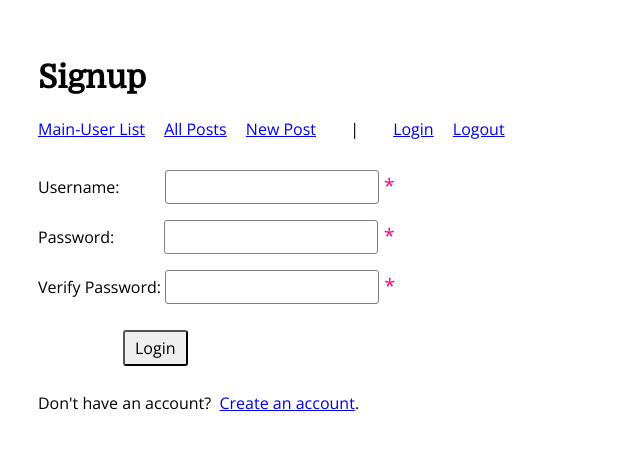
After one commit to spchaplin/blogz, a Flask app: page /signup in a window 1280 px wide. The commit adds this page. Shown: the top 450 px of the page, without its empty margins (0-640 px from the left). Run offline with Flask 2, Linux system fonts and the light colour scheme.

Commit message:
user registration working and saves to db

```diff
--- a/main.py
+++ b/main.py
@@ -1,4 +1,4 @@
-from flask import Flask, request, redirect, render_template
+from flask import Flask, request, redirect, render_template, session, flash
 from flask_sqlalchemy import SQLAlchemy
 
 app = Flask(__name__)
@@ -6,6 +6,9 @@ app.config['DEBUG'] = True
 app.config['SQLALCHEMY_DATABASE_URI'] = 'mysql+pymysql://blogz:@localhost:3306/blogz'
 app.config['SQLALCHEMY_ECHO'] = True
 db = SQLAlchemy(app)
+app.secret_key = 'd+(yL5}5t|^|J69!k2.Q'
+
+### classes - db table and column setup
 
 class Blog(db.Model):
 
@@ -22,13 +25,182 @@ class Blog(db.Model):
 class User(db.Model):
 
     id = db.Column(db.Integer, primary_key=True)
-    email = db.Column(db.String(120), unique=True)
+    username = db.Column(db.String(120), unique=True)
     password = db.Column(db.String(120))
     blogs = db.relationship('Blog', backref='owner')
 
-    def __init__(self, email, password):
-        self.email = email
+    def __init__(self, username, password):
+        self.username = username
         self.password = password
+
+### routes
+
+# login page - get request - initial form render or rerender on error
+@app.route("/login")
+def login():
+    page_title = "Login"
+    username = request.args.get("username")
+    username_format_error = request.args.get("username_format_error")
+    pw1_format_error = request.args.get("pw1_format_error")
+
+    if not username:
+        # prevents "None" from displaying for null value
+        username = ""
+
+    if not username_format_error:
+        username_format_error = ""
+    else:
+        # if error with username, reset the field
+        username = ""
+
+    if not pw1_format_error:
+        pw1_format_error = ""
+
+    return render_template('login.html', page_title=page_title, username=username, username_format_error=username_format_error, pw1_format_error=pw1_format_error)
+
+# success page - get request
+# @app.route("/welcome")
+# def welcome():
+#     username = request.args.get("username")
+#     page_title = "Welcome!"
+#     return render_template('welcome.html', username=username, page_title=page_title)
+
+# handle posted login form
+
+@app.route("/login", methods=['POST'])
+# logic for form validation below
+def validate_login():
+    is_valid_form = True
+    # anything that invalidates form goes below...
+    username = request.form['username']
+    pw1 = request.form['password']
+
+    # test for valid username
+    if " " in username or len(username) < 3 or len(username) > 20:
+        is_valid_form = False
+        username_format_error = "Usernames must be 3 to 20 characters, and cannot include spaces."
+    else:
+        # must have some value to use as arg for str.format() later
+        username_format_error = ""
+
+    # test pw1 format
+    if " " in pw1 or len(pw1) < 3 or len(pw1) > 20:
+        is_valid_form = False
+        pw1_format_error = "Passwords must be 3 to 20 characters, and cannot include spaces."
+    else:
+        pw1_format_error = ""
+
+    # based on boolean value set above in conditionals...
+    if is_valid_form:
+        # get request
+        return redirect("/newpost?username={0}".format(username))
+    else:
+        # get request
+        return redirect("/login?username={username}&username_format_error={username_format_error}&pw1_format_error={pw1_format_error}".format(username=username, username_format_error=username_format_error, pw1_format_error=pw1_format_error))
+
+# signup page - get request - initial form render or rerender on error
+@app.route("/signup")
+def signup():
+    page_title = "Signup"
+    username = request.args.get("username")
+    username_format_error = request.args.get("username_format_error")
+    pw1_format_error = request.args.get("pw1_format_error")
+    pw2_format_error = request.args.get("pw2_format_error")
+    pw_match_error = request.args.get("pw_match_error")
+    existing_user_error = request.args.get("existing_user_error")
+
+    if not username:
+        # prevents "None" from displaying for null value
+        username = ""
+
+    if not username_format_error:
+        username_format_error = ""
+    else:
+        # if error with username, reset the field
+        username = ""
+
+    if not existing_user_error:
+        existing_user_error = ""
+    else:
+        username = ""
+
+    if not pw1_format_error:
+        pw1_format_error = ""
+    if not pw2_format_error:
+        pw2_format_error = ""
+    if not pw_match_error:
+        pw_match_error = ""
+    return render_template('signup.html', page_title=page_title, username=username, username_format_error=username_format_error, pw1_format_error=pw1_format_error, pw2_format_error=pw2_format_error, pw_match_error=pw_match_error, existing_user_error=existing_user_error)
+
+# handle posted login form
+
+@app.route("/signup", methods=['POST'])
+# logic for form validation below
+def validate_signup():
+    is_valid_form = True
+    # anything that invalidates form goes below...
+    username = request.form['username']
+    pw1 = request.form['password']
+    pw2 = request.form['re_enter_password']
+
+    # test for valid username
+    if " " in username or len(username) < 3 or len(username) > 20:
+        is_valid_form = False
+        username_format_error = "Usernames must be 3 to 20 characters, and cannot include spaces."
+    else:
+        # must have some value to use as arg for str.format() later
+        username_format_error = ""
+
+    # test pw1 format
+    if " " in pw1 or len(pw1) < 3 or len(pw1) > 20:
+        is_valid_form = False
+        pw1_format_error = "Passwords must be 3 to 20 characters, and cannot include spaces."
+    else:
+        pw1_format_error = ""
+    # test pw2 format
+    if " " in pw2 or len(pw2) < 3 or len(pw2) > 20:
+        is_valid_form = False
+        pw2_format_error = "Passwords must be 3 to 20 characters, and cannot include spaces."
+    else:
+        pw2_format_error = ""
+    # test pw match format
+    if pw1 != pw2:
+        is_valid_form = False
+        pw_match_error = "Passwords must match."
+    else:
+        pw_match_error = ""
+
+    # test for existing user
+    existing_user = User.query.filter_by(username=username).first()
+    if existing_user:
+        existing_user_error = "You entered an existing user. Please enter a unique username"
+
+    # existing_user = User.query.filter_by(email=email).first()
+    #     if not existing_user:
+    #         new_user = User(email, password)
+    #         db.session.add(new_user)
+    #         db.session.commit()
+    #         session['email'] = email
+    #         return redirect('/')
+    #     else:
+    #         # TODO - user better response messaging
+    #         return "<h1>Duplicate user</h1>"
+
+
+    # based on values determined above...
+
+    # add user to db and session
+    if is_valid_form and not existing_user:
+        new_user = User(username, pw1)
+        db.session.add(new_user)
+        db.session.commit()
+        session['username'] = username
+
+        # get request
+        return redirect("/newpost?username={0}".format(username))
+    else:
+        # get request - rerender the form
+        return redirect("/signup?username={username}&username_format_error={username_format_error}&pw1_format_error={pw1_format_error}&pw2_format_error={pw2_format_error}&pw_match_error={pw_match_error}&existing_user_error={existing_user_error}".format(username=username,username_format_error=username_format_error, pw1_format_error=pw1_format_error, pw2_format_error=pw2_format_error, pw_match_error=pw_match_error, existing_user_error=existing_user_error))
 
 @app.route('/blog')
 def index():
--- a/templates/base.html
+++ b/templates/base.html
@@ -2,6 +2,8 @@
 <html>
     <head>
         <title>{{page_title}}</title>
+        <meta http-equiv="Content-type" content="text/html; charset=utf-8" />
+        <meta name="viewport" content="width=device-width, initial-scale=1" />
         <link href='https://fonts.googleapis.com/css?family=Domine|Open+Sans' rel='stylesheet'>
         <style>
         body{
@@ -24,15 +26,67 @@
             width:40%;
             min-width: 250px;
         }
-        .newpost {
+        .top_links_container {
+            margin-bottom:30px;
+        }
+        .all_posts_link, .newpost_link, .logout_link{
             margin-left: 15px;
+        }
+        .spacer {
+            margin-left: 30px;
+        }
+        label {
+            display: block;
+        }
+        .text-input {
+            padding: 5px;
+            font-size: 16px;
+            border-radius: 3px;
+            border: 1px solid gray;
+        }
+        .username {
+            margin-left: 41px;
+        }
+        .pw1 {
+        margin-left: 46px;
+        }
+        .email {
+        margin-left: 78px;
+        }
+        .button {
+            margin-top: 10px;
+            margin-bottom: 10px;
+            margin-left: 85px;
+            border-radius: 3px;
+            padding: 5px 10px;
+            font-size: 16px;
+        }
+
+        .error {
+            color: #ff0080;
+        }
+
+        .asterisk {
+            color: #ff0080;
+            font-size: 20px;
+        }
+        .no_account {
+            margin-top: 20px;
         }
         </style>
     </head>
 <body>
     <h1>{{page_title}}</h1>
-    <a href='/blog'>Main - Posts List Page</a>
-    <a href='/newpost' class='newpost'>Create New Post</a>
+    <div class='top_links_container'>
+    <a href='/' class='user_list_link top_links'>Main-User List</a>
+    <a href='/blog' class='all_posts_link top_links'>All Posts</a>
+    <a href='/newpost' class='newpost_link top_links'>New Post</a>
+    <span class="spacer"></span>
+    <span class="pipe">|</span>
+    <span class="spacer"></span>
+    <a href='/login' class='login_link top_links'>Login</a>
+    <a href='/logout' class='logout_link top_links'>Logout</a>
+    </div>
     {% block content %}
     {% endblock %}
 </body>
--- /dev/null
+++ b/templates/signup.html
@@ -0,0 +1,50 @@
+{% extends "base.html" %}
+{% block content %}
+<form method="post">
+    <label>Username:
+        <input type="text" class="text-input username" name="username" value="{{username}}"><span class="asterisk"> *</span>
+    </label>
+    <p class="error">{{username_format_error}}</p>
+    <p class="error">{{existing_user_error}}</p>
+    {% if (username_format_error|length > 0) or (existing_user_error|length > 0) %}
+    <style>
+        .username {
+            background:#ffff80;
+        }
+        </style>
+    {% endif %}
+    <label>Password:
+        <input class="text-input pw1" type="password" name="password"><span class="asterisk"> *</span>
+    </label>
+    <p class="error">{{pw1_format_error}}</p>
+    <label class="verify">Verify Password:
+        <input class="text-input pw2" type="password" name="re_enter_password"><span class="asterisk"> *</span>
+    </label>
+    <p class="error">{{pw2_format_error}}</p>
+    <p class="error">{{pw_match_error}}</p>
+    {% if pw_match_error|length > 0 %}
+    <style>
+        .pw1, .pw2 {
+            background:#ffff80;
+        }
+        </style>
+    {% endif %}
+    {% if pw1_format_error|length > 0 %}
+    <style>
+        .pw1 {
+                    background:#ffff80;
+            }
+        </style>
+    {% endif %}
+    {% if pw2_format_error|length > 0 %}
+    <style>
+        .pw2 {
+                    background:#ffff80;
+            }
+        </style>
+    {% endif %}
+    <input class="button" type="submit" value="Login">
+</form>
+
+<p><span class="no_account">Don't have an account?&nbsp;&nbsp;</span><a href="/signup">Create an account</a>.</p>
+{% endblock %}
```
Also changed, not shown: templates/login.html (added, +30 -0 lines).
